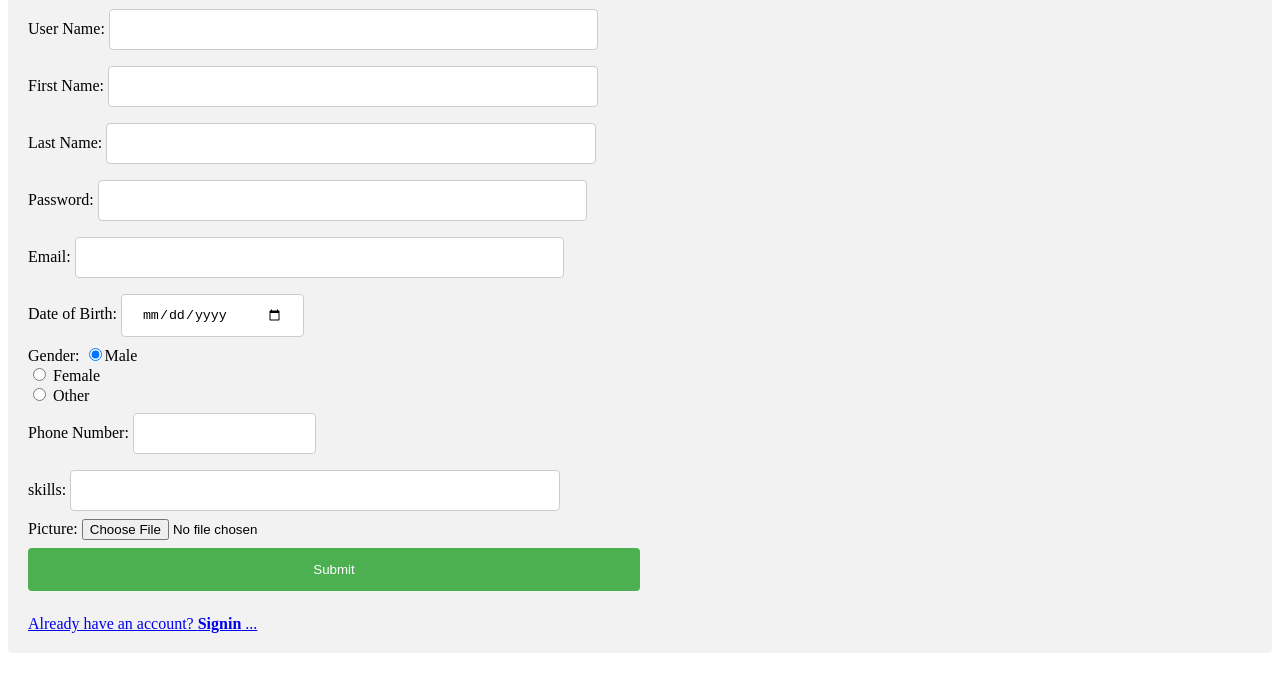
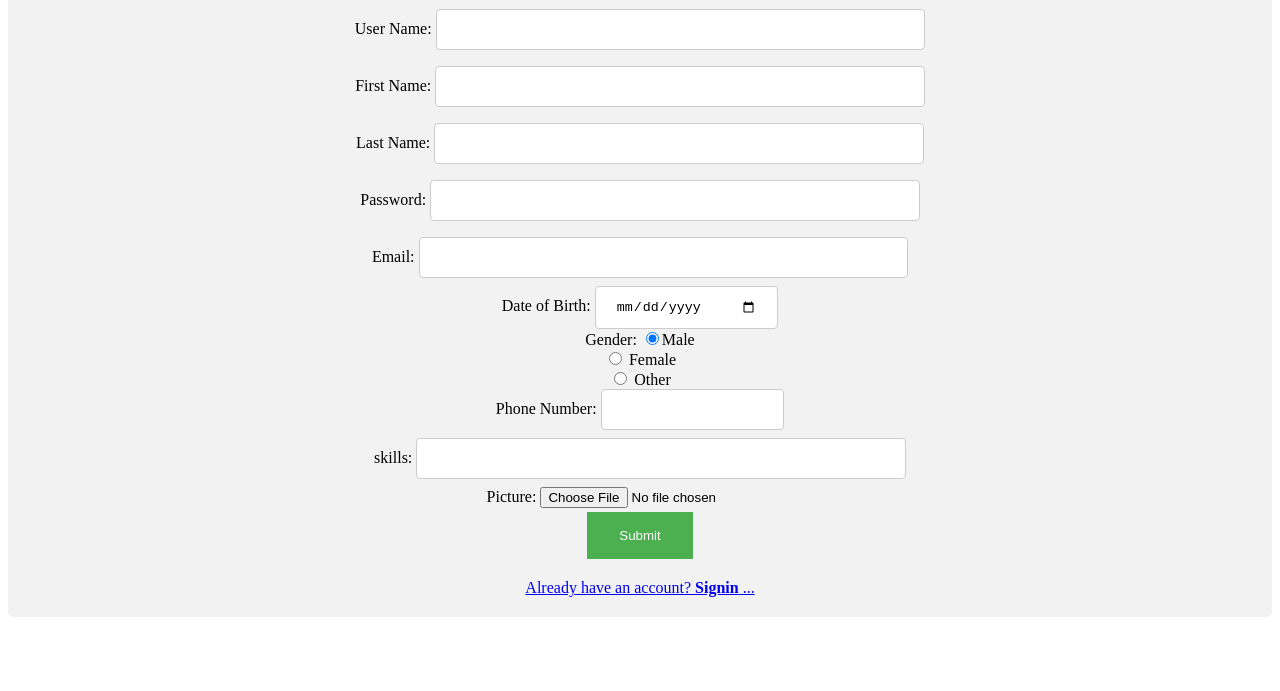
Before and after one commit to maryamelham91/NereusTeam, a website: page client/app/signup.html in a window 1280 px wide. Shown: the part 107-798 px from the top of the page. Drawn offline with Linux system fonts and the light colour scheme.

Commit message:
fixing style

```diff
--- a/client/app/signup.html
+++ b/client/app/signup.html
@@ -1,5 +1,5 @@
 <link rel="stylesheet" type="text/css" href="../styles/style.css">
-<div id='signup'>
+<center><div id='signup'>
   <h1>Sign up</h1>
   <form name="signupForm" method="post">
     User Name: <input type='text' id='userName'><br>
@@ -18,3 +18,4 @@
   </form>
   <a href="#/signin">Already have an account? <strong>Signin</strong> ...</a>
 </div>
+</center>
--- a/client/styles/style.css
+++ b/client/styles/style.css
@@ -9,18 +9,17 @@ input[type=text],input[type=password], input[type=email], select {
 }
 
 input[type=submit] {
-    width: 50%;
-    background-color: #4CAF50;
+   background-color: #4CAF50;
+    border: none;
     color: white;
-    padding: 14px 20px;
-    margin: 8px 0;
-    border: none;
-    border-radius: 4px;
+    padding: 16px 32px;
+    text-decoration: none;
+    margin: 4px 2px;
     cursor: pointer;
 }
 
 input[type=submit]:hover {
-    background-color: #45a049;
+    background-color: #3CBC8D;
 }
 
 div {
@@ -31,7 +30,6 @@ div {
 input[type=tel], input[type=date] {
     width: 15%;
     padding: 12px 20px;
-    margin: 8px 0;
     display: inline-block;
     border: 1px solid #ccc;
     border-radius: 4px;
```
